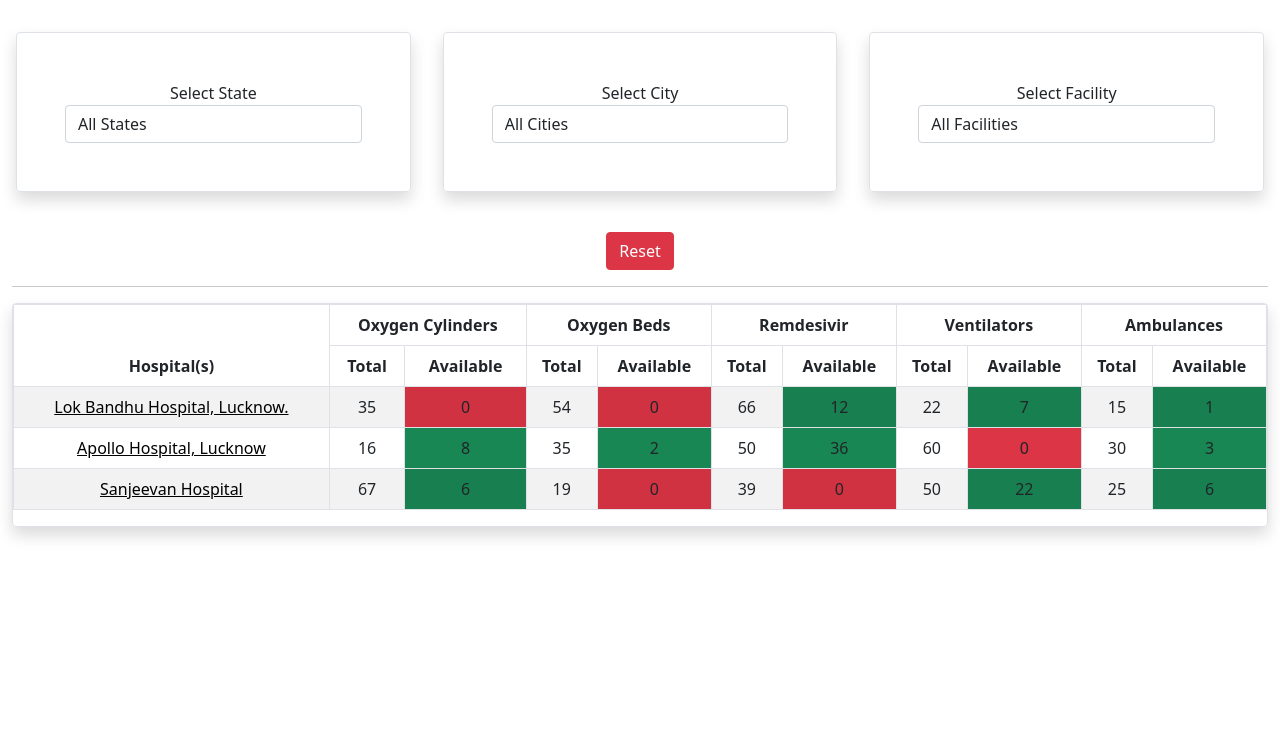
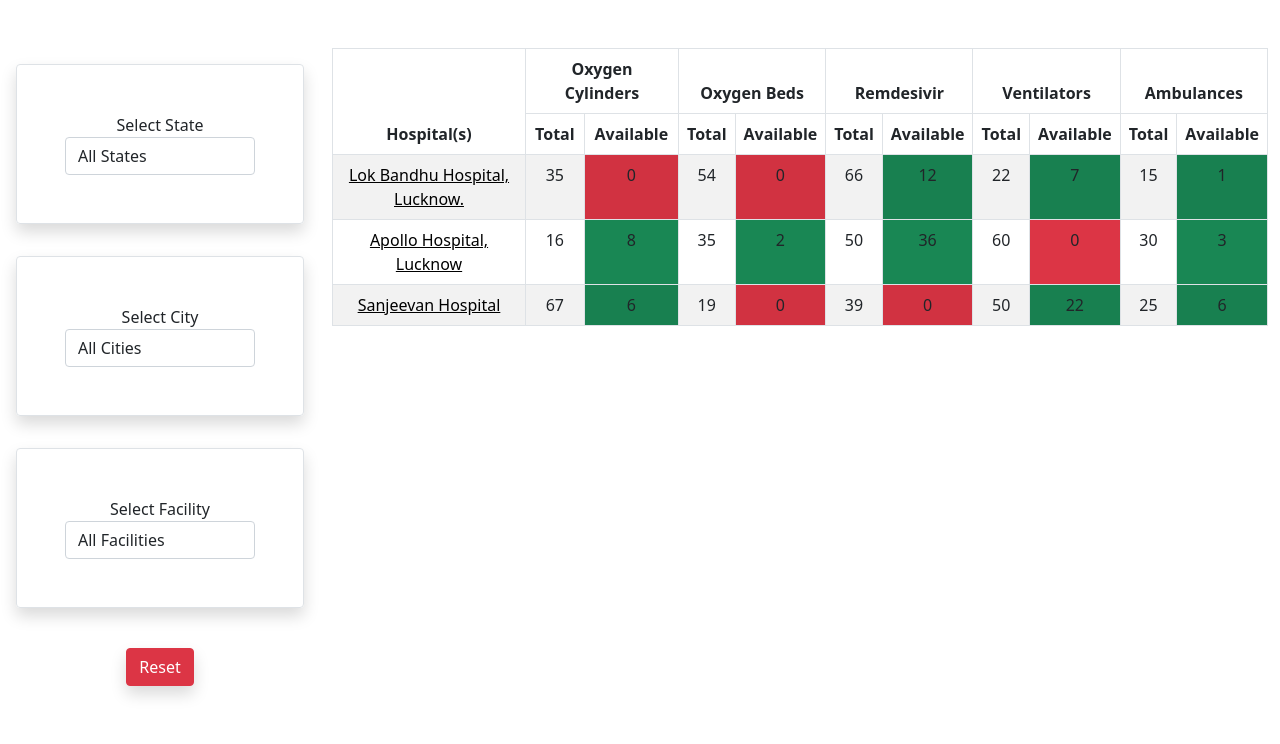
Before and after one commit to roneetsingh/COVID-19-Resources, a Django app: page / in a window 1280 px wide. Shown: the part 56-800 px from the top of the page. Run offline with Django 3.2, Linux system fonts and the light colour scheme; data comes from the database, SQL or seed files in the repository; some libraries are stand-ins or nearby versions.

Commit message:
changed base and index

```diff
--- a/app/templates/app/base.html
+++ b/app/templates/app/base.html
@@ -1,10 +1,11 @@
+<!--New Lines-->
 <!doctype html>
 <html lang="en">
 
 <head>
     <!-- Required meta tags -->
     <meta charset="utf-8">
-    <meta name="viewport" content="width=device-width, initial-scale=1, shrink-to-fit=no">
+    <meta name="viewport" content="width=device-width, initial-scale=1">
 
     <!-- Bootstrap CSS -->
     <link href="https://cdn.jsdelivr.net/npm/bootstrap@5.0.2/dist/css/bootstrap.min.css" rel="stylesheet" integrity="sha384-EVSTQN3/azprG1Anm3QDgpJLIm9Nao0Yz1ztcQTwFspd3yD65VohhpuuCOmLASjC" crossorigin="anonymous">
@@ -13,9 +14,6 @@
 </head>
 
 <body>
-
-    <!-- As a link -->
-
     <nav class="navbar navbar-expand-lg navbar-light" style="background-color: #777777">
         <div class="container-fluid">
             <a class="navbar-brand" href="/"><strong>COVID-19 Resources</strong></a>
@@ -44,15 +42,20 @@
         </div>
     </nav>
 
-    <div class="container-fluid mt-3">
-        {% block content %} {%endblock%}
-    </div>
+    <!--<div class="container-fluid mt-3">-->
+    {% block content %} {%endblock%}
+    <!--</div>-->
 
-    <!-- Optional JavaScript -->
-    <!-- jQuery first, then Popper.js, then Bootstrap JS -->
-    <script src="https://code.jquery.com/jquery-3.2.1.slim.min.js" integrity="sha384-KJ3o2DKtIkvYIK3UENzmM7KCkRr/rE9/Qpg6aAZGJwFDMVNA/GpGFF93hXpG5KkN" crossorigin="anonymous"></script>
-    <script src="https://cdnjs.cloudflare.com/ajax/libs/popper.js/1.12.9/umd/popper.min.js" integrity="sha384-ApNbgh9B+Y1QKtv3Rn7W3mgPxhU9K/ScQsAP7hUibX39j7fakFPskvXusvfa0b4Q" crossorigin="anonymous"></script>
-    <script src="https://maxcdn.bootstrapcdn.com/bootstrap/4.0.0/js/bootstrap.min.js" integrity="sha384-JZR6Spejh4U02d8jOt6vLEHfe/JQGiRRSQQxSfFWpi1MquVdAyjUar5+76PVCmYl" crossorigin="anonymous"></script>
+    <!-- Optional JavaScript; choose one of the two! -->
+
+    <!-- Option 1: Bootstrap Bundle with Popper -->
+    <script src="https://cdn.jsdelivr.net/npm/bootstrap@5.0.2/dist/js/bootstrap.bundle.min.js" integrity="sha384-MrcW6ZMFYlzcLA8Nl+NtUVF0sA7MsXsP1UyJoMp4YLEuNSfAP+JcXn/tWtIaxVXM" crossorigin="anonymous"></script>
+
+    <!-- Option 2: Separate Popper and Bootstrap JS
+
+    <script src="https://cdn.jsdelivr.net/npm/@popperjs/core@2.9.2/dist/umd/popper.min.js" integrity="sha384-IQsoLXl5PILFhosVNubq5LC7Qb9DXgDA9i+tQ8Zj3iwWAwPtgFTxbJ8NT4GN1R8p" crossorigin="anonymous"></script>
+    <script src="https://cdn.jsdelivr.net/npm/bootstrap@5.0.2/dist/js/bootstrap.min.js" integrity="sha384-cVKIPhGWiC2Al4u+LWgxfKTRIcfu0JTxR+EQDz/bgldoEyl4H0zUF0QKbrJ0EcQF" crossorigin="anonymous"></script>
+-->
 </body>
 
 </html>
--- a/app/templates/app/index.html
+++ b/app/templates/app/index.html
@@ -11,12 +11,13 @@
 
 
 
+<div class="container-fluid mt-5">
+    <div class="row">
 
-<div class="   ">
-    <!-- form   -->
-
+        <div class="col-lg-3 mx-auto">
             <form action="" id='filterForm' method="GET">
                 <div class="row">
+
                     <!-- states -->
                     <div class="col border shadow rounded m-3 p-5">
                         <div class="form-group text-center">
@@ -30,6 +31,7 @@
                             </select>
                         </div>
                     </div>
+
                     <!-- cities -->
                     <div class="col border shadow rounded m-3 p-5">
                         <div class="form-group text-center">
@@ -58,17 +60,22 @@
                     </div>
 
 
+
                 </div>
                 <br>
                 <div class="text-center">
-            <a href="/" class="btn btn-danger">Reset</a>
+                    <a href="/" class="btn btn-danger shadow">Reset</a>
                 </div>
             </form>
 
+
+            <br>
         </div>
-<hr>
-<div class="border shadow rounded">
-    <table class="table text-center table-bordered table-striped">
+
+
+        <div class="col-lg-9 mx-auto">
+            <div class="row mx-auto">
+                <table class="table text-center table-bordered table-striped" style="width:100%">
                     <thead class="thead-light">
                         <tr>
                             <th rowspan="2">Hospital(s)</th>
@@ -100,9 +107,9 @@
                     </tbody>
                 </table>
             </div>
-
-
-
+        </div>
+    </div>
+</div>
 <!-- Java Script -->
 <script>
     window.onload = function() {
```
Lines whose indentation alone changed are shown as unchanged.
